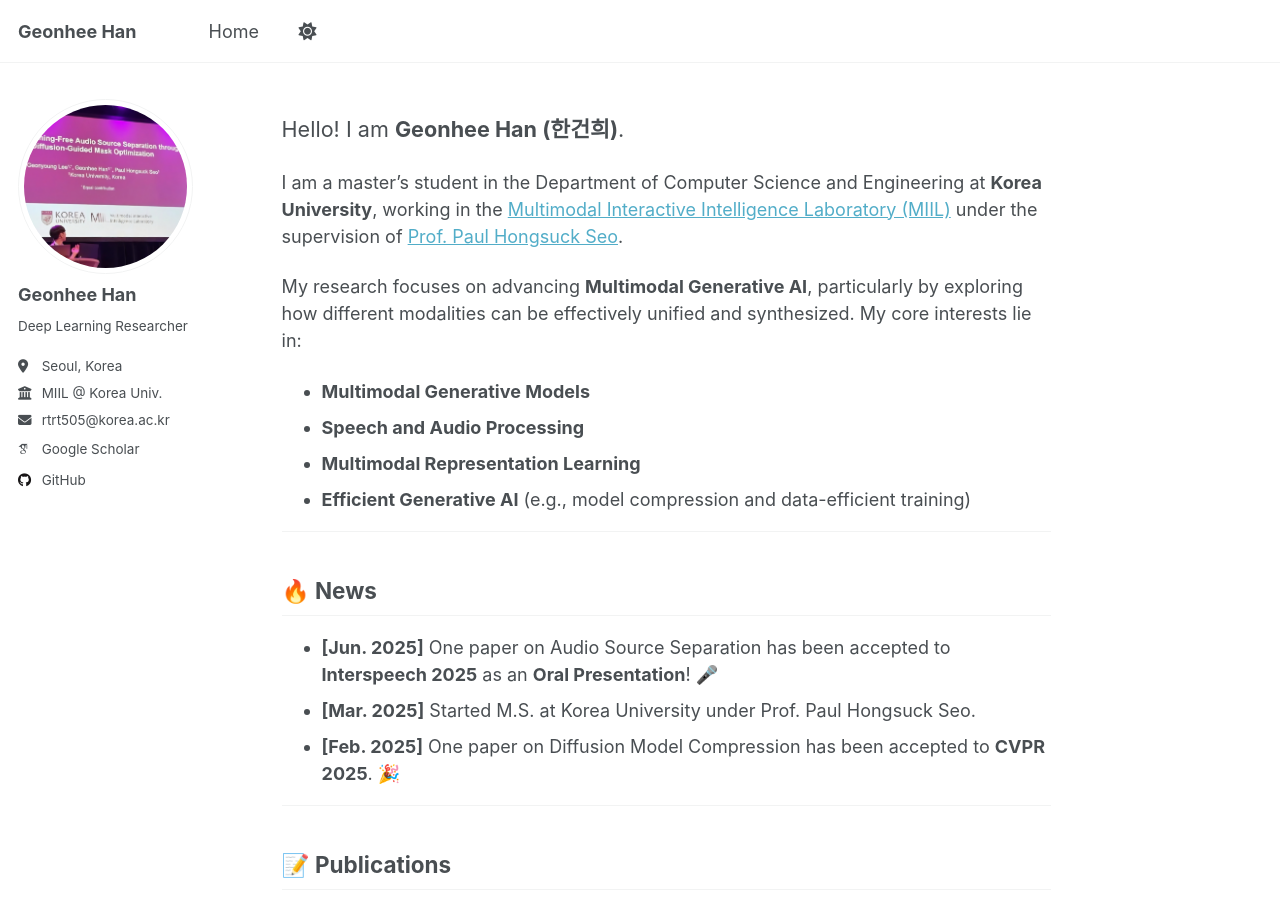
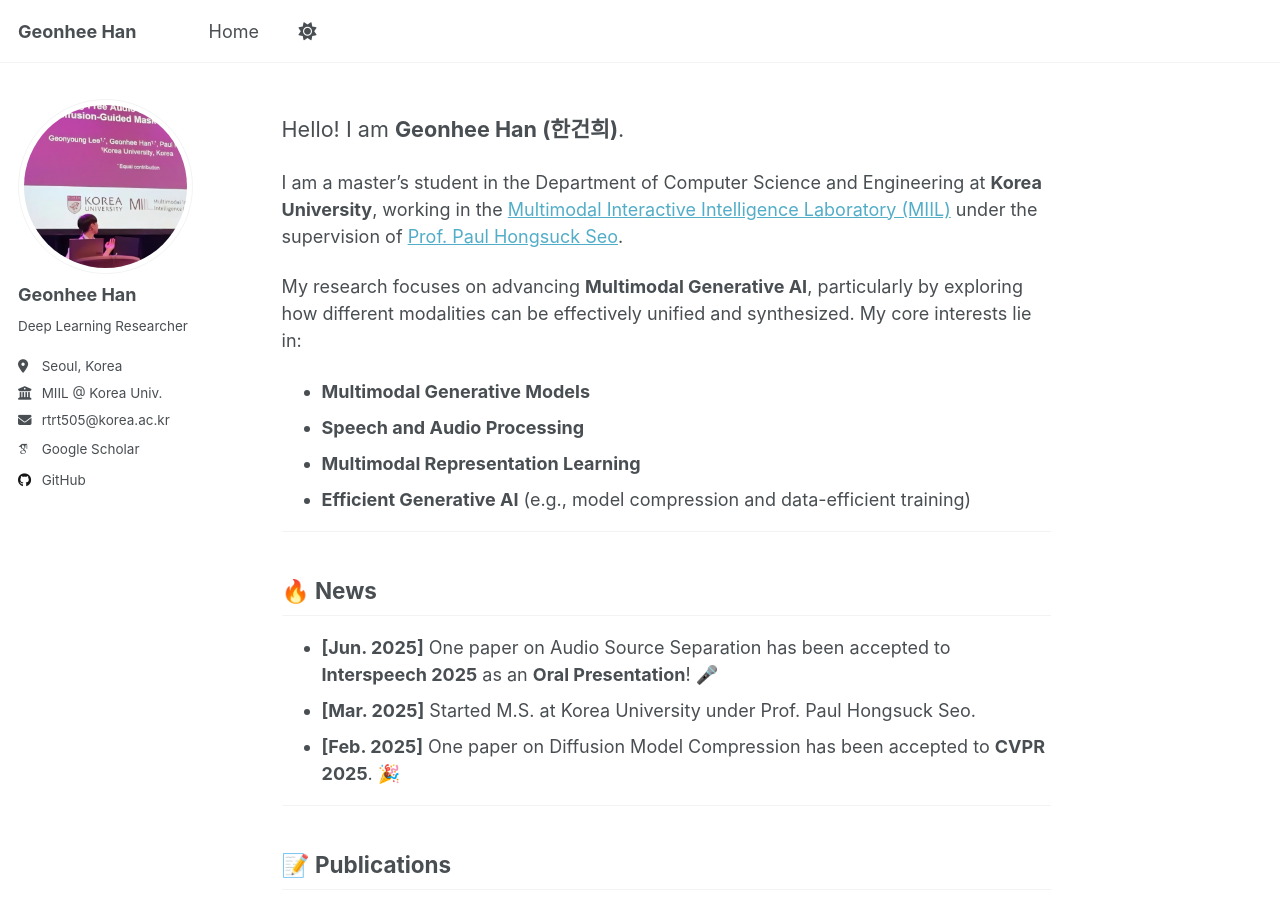
Before and after one commit to chaksseu/chaksseu.github.io, a Jekyll site: the page built from _pages/home.md, in a window 1280 px wide and 900 px high. Built offline with Jekyll 4.4.1, drawn with Linux system fonts in a browser that asks for light colours; some web fonts are replaced.

Commit message:
update 0601

```diff
--- a/_config.yml
+++ b/_config.yml
@@ -12,7 +12,8 @@
 # Site Author - Sidebar Profile
 
 author:
-  avatar        : "gh_profile.jpg"
+  # avatar        : "gh_profile.jpg"
+  avatar        : "interspeech2025_dgmo_oral_presentation2.jpg"
   name          : "Geonhee Han"
   bio           : "Deep Learning Researcher"
 
```
Also changed, not shown: images/interspeech2025_dgmo_oral_presentation2.jpg (added).
